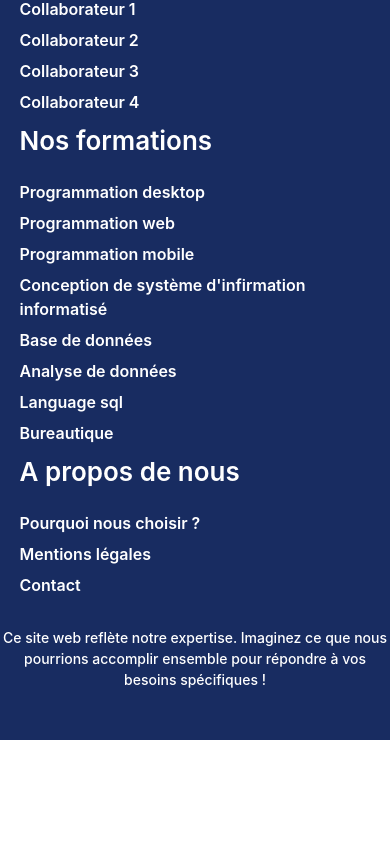
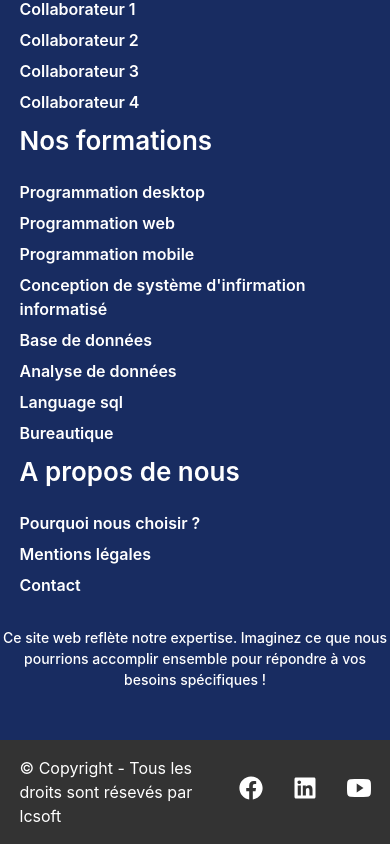
Before and after one commit to Didokapanga/labocongosoft, a React (Vite) app: page / in a window 390 px wide. Shown: the part 9803-10647 px from the top of the page. Before the commit the page ends 10543 px from the top, so only its background shows below. Built offline with nearby package versions, Linux system fonts and the light colour scheme.

Commit message:
section copyright

```diff
--- a/src/components/ContactForm/ContactForm.css
+++ b/src/components/ContactForm/ContactForm.css
@@ -34,11 +34,17 @@
     font-size: 14px;
     font-weight: 500;
     font-family: 'Monserrat', sans-serif;
+    background: #fff;
+}
+
+.form-group input {
+    background: #fff;
 }
 
 .form-group textarea {
     height: 100px;
     resize: vertical;
+    background: #fff;
 }
 
 .buttons {
--- a/src/components/Copyright/Copyright.css
+++ b/src/components/Copyright/Copyright.css
@@ -0,0 +1,46 @@
+.copyright {
+    background: var(--text);
+    width: 100%;
+    height: 100%;
+    display: flex;
+    justify-content: center;
+}
+
+.copyright-content {
+    width: 90%;
+    height: 100%;
+    display: flex;
+    color: white;
+    justify-content: space-between;
+    gap: 20px;
+}
+
+.copyright-left {
+    width: 100%;
+    height: 100%;
+    flex: 1;
+    justify-content: center;
+}
+
+.copyright-left p {
+    margin: 0;
+    padding: 0;
+}
+
+.copyright-right {
+    flex: 1;
+    width: 100%;
+    gap: 30px;
+    display: flex;
+    justify-content: center;
+    align-items: center;
+}
+
+.copyright-right .social-media {
+    font-size: 24px;
+    cursor: pointer;
+}
+
+.copyright-right .social-media:hover {
+    color: #d6d6d6;
+}
--- a/src/components/Copyright/Copyright.jsx
+++ b/src/components/Copyright/Copyright.jsx
@@ -0,0 +1,23 @@
+import React from 'react'
+import './Copyright.css'
+import { FaFacebook, FaLinkedin } from 'react-icons/fa'
+import { IoLogoYoutube } from 'react-icons/io'
+
+const Copyright = () => {
+    return (
+        <div className='copyright'>
+            <div className="copyright-content">
+                <div className="copyrigth-left">
+                    <p>© Copyright - Tous les droits sont résevés par lcsoft</p>
+                </div>
+                <div className="copyright-right">
+                    <sapn className="social-media"><FaFacebook /></sapn>
+                    <sapn className="social-media"><FaLinkedin /></sapn>
+                    <sapn className="social-media"><IoLogoYoutube /></sapn>
+                </div>
+            </div>
+        </div>
+    )
+}
+
+export default Copyright
--- a/src/components/Footer/Footer.css
+++ b/src/components/Footer/Footer.css
@@ -116,6 +116,10 @@
         grid-template-columns: repeat(1, 1fr);
         grid-template-rows: repeat(2, 2fr);
     }
+
+    .footer .footer-cta {
+        padding: 0 50px;
+    }
 }
 
 @media (max-width:500px) {
--- a/src/pages/Home/Home.jsx
+++ b/src/pages/Home/Home.jsx
@@ -8,6 +8,7 @@ import Products from '../../components/Home/Products/Products'
 import Testimonials from '../../components/Testimonials/Testimonials'
 import Agence from '../../components/Agence/Agence'
 import Footer from '../../components/Footer/Footer'
+import Copyright from '../../components/Copyright/Copyright'
 
 const Home = () => {
     return (
@@ -20,6 +21,7 @@ const Home = () => {
             <Testimonials />
             <Agence />
             <Footer />
+            <Copyright />
         </div>
     )
 }
```
